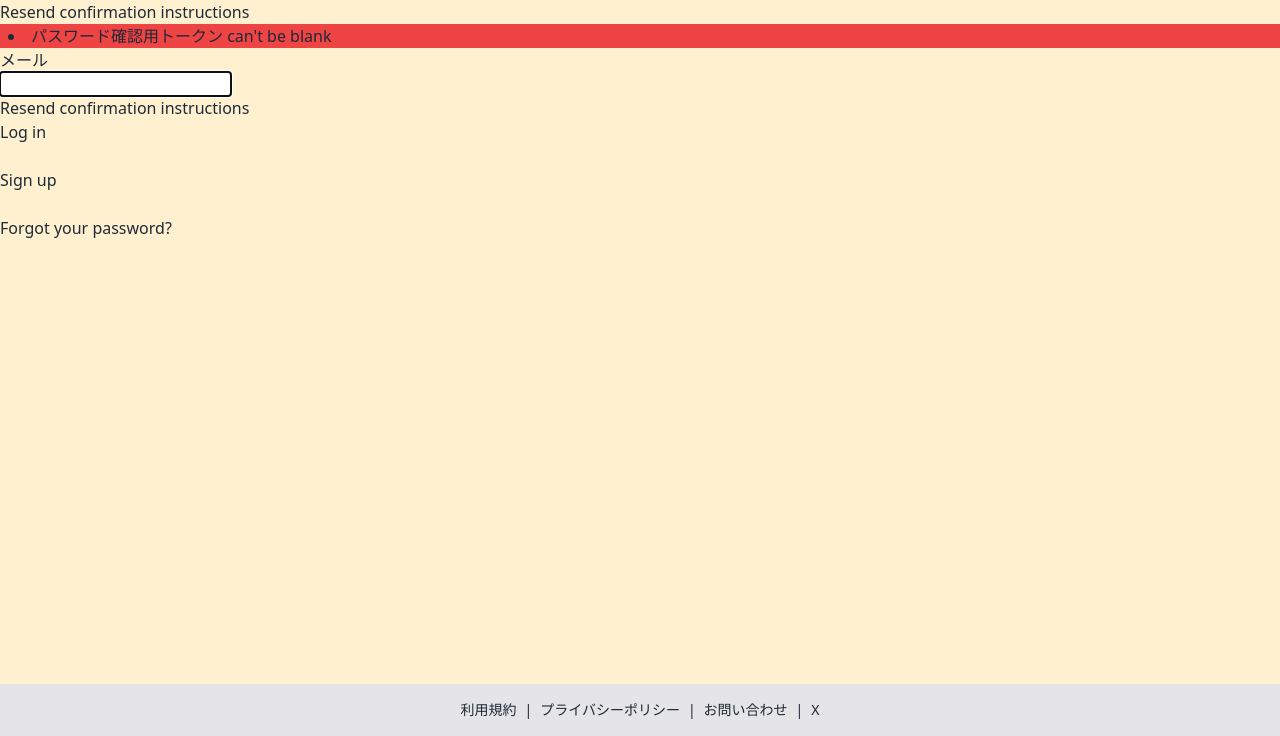
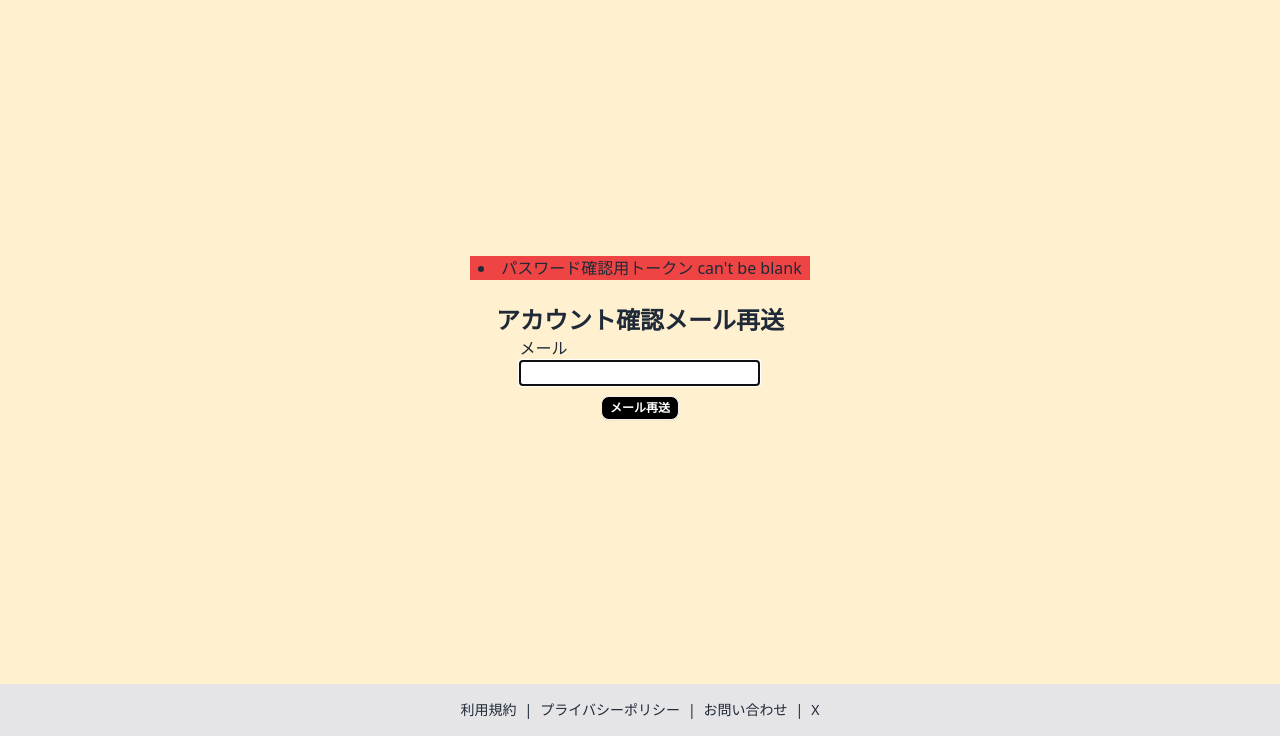
Before and after one commit to nakamura-yosuke-44/animemo, a Rails app: page /users/confirmation in a window 1280 px wide. Shown: the part 64-800 px from the top of the page. Run offline with Rails 7, Linux system fonts and the light colour scheme; style sheets or scripts are compiled from the project's sources.

Commit message:
Add: ユーザー作成ページに、プライバシーポリシーと利用規約に同意を求めるチェックボックスを追加 アカウント認証時に送信するメール本文を編集 メールアドレス確認ページを編集（認証済みかどうかで内容を分岐） メール認証の期限を設定 devise関連で送信するメールのfromを変更 deviseの翻訳内容を追加・修正　#7

```diff
--- a/app/views/devise/confirmations/new.html.erb
+++ b/app/views/devise/confirmations/new.html.erb
@@ -1,16 +1,26 @@
-<h2>Resend confirmation instructions</h2>
-
-<%= form_for(resource, as: resource_name, url: confirmation_path(resource_name), html: { method: :post }) do |f| %>
-  <%= render "devise/shared/error_messages", resource: resource %>
-
-  <div class="field">
-    <%= f.label :email %><br />
-    <%= f.email_field :email, autofocus: true, autocomplete: "email", value: (resource.pending_reconfirmation? ? resource.unconfirmed_email : resource.email) %>
-  </div>
-
-  <div class="actions">
-    <%= f.submit "Resend confirmation instructions" %>
-  </div>
-<% end %>
-
-<%= render "devise/shared/links" %>
+<div class="flex-grow flex flex-col items-center justify-center">
+  <%= form_for(resource, as: resource_name, url: confirmation_path(resource_name), html: { method: :post }) do |f| %>
+    <%= render "devise/shared/error_messages", resource: resource %>
+    <br>
+    <div class="flex flex-col items-center justify-center">
+        <% if resource.try(:confirmed_at?) %>
+          <%= link_to 'ログイン', new_user_session_path, class: "text-lg px-8 hover:text-gray-500" %>
+        <% else %>
+          <div class="text-2xl font-bold">
+            <%= t('.resend_confirmation_instructions') %>
+          </div>
+          <div class="field mb-2">
+            <div>
+              <%= f.label :email %>
+            </div>
+            <%= f.email_field :email, autofocus: true, autocomplete: "email", value: (resource.pending_reconfirmation? ? resource.unconfirmed_email : resource.email), class: "border border-[#0d0015] pl-2" %>
+          </div>
+          <div class="text-center">
+            <div class="field mb-2 actions btn btn-xs bg-black text-white">
+              <%= f.submit t('.resend') %>
+            </div>
+          </div>
+        <% end %>
+    </div>
+  <% end %>
+</div>
--- a/app/views/devise/mailer/confirmation_instructions.html.erb
+++ b/app/views/devise/mailer/confirmation_instructions.html.erb
@@ -1,5 +1,5 @@
-<p>Welcome <%= @email %>!</p>
+<p><%= t('.greeting', recipient: @email) %></p>
 
-<p>You can confirm your account email through the link below:</p>
+<p><%= t('.instruction') %></p>
 
-<p><%= link_to 'Confirm my account', confirmation_url(@resource, confirmation_token: @token) %></p>
+<p><%= link_to t('.action'), confirmation_url(@resource, confirmation_token: @token) %></p>
--- a/app/views/devise/registrations/new.html.erb
+++ b/app/views/devise/registrations/new.html.erb
@@ -30,6 +30,11 @@
         <%= f.password_field :password_confirmation, autocomplete: "new-password", class: "border border-[#0d0015] pl-2" %>
       </div>
 
+      <div class="flex">
+        <%= f.check_box :agreement_terms, :as => :boolean, checked:false, class: "checkbox_check" %>
+        <a href="#">利用規約</a>と<a href="#">プライバシーポリシー</a>に同意
+      </div>
+
       <div class="text-center">
         <div class="field mb-2 actions btn btn-xs bg-black text-white">
           <%= f.submit t('.registration') %>
--- a/config/initializers/devise.rb
+++ b/config/initializers/devise.rb
@@ -24,7 +24,7 @@ Devise.setup do |config|
   # Configure the e-mail address which will be shown in Devise::Mailer,
   # note that it will be overwritten if you use your own mailer class
   # with default "from" parameter.
-  config.mailer_sender = 'please-change-me-at-config-initializers-devise@example.com'
+  config.mailer_sender = 'info@kodoguru.com'
 
   # Configure the class responsible to send e-mails.
   # config.mailer = 'Devise::Mailer'
@@ -151,7 +151,7 @@ Devise.setup do |config|
   # their account can't be confirmed with the token any more.
   # Default is nil, meaning there is no restriction on how long a user can take
   # before confirming their account.
-  # config.confirm_within = 3.days
+  config.confirm_within = Rails.env.test? ? 1.second : 24.hours
 
   # If true, requires any email changes to be confirmed (exactly the same way as
   # initial account confirmation) to be applied. Requires additional unconfirmed_email
--- a/config/locales/devise/devise.views.ja.yml
+++ b/config/locales/devise/devise.views.ja.yml
@@ -28,6 +28,7 @@ ja:
         name: 名前
         role: 権限
         id: ID
+        agreement_terms: 利用規約とプライバシーポリシー
     models:
       user: ユーザー
   devise:
@@ -55,7 +56,7 @@ ja:
       confirmation_instructions:
         action: メールアドレスの確認
         greeting: "こんにちは、%{recipient}様"
-        instruction: 以下のリンクをクリックし、メールアドレスの確認手続を完了させてください。
+        instruction: 以下のリンクをクリックし、メールアドレスの確認手続を完了させてください。期限は24時間です。
         subject: メールアドレスの確認
       email_changed:
         greeting: こんにちは、%{recipient}様。
@@ -141,8 +142,9 @@ ja:
       unlocked: アカウントをロック解除しました。
   errors:
     messages:
+      accepted: に同意してください。
       already_confirmed: は既に登録済みです。ログインしてください。
-      confirmation_period_expired: の期限が切れました。%{period} までに確認する必要があります。 新しくリクエストしてください。
+      confirmation_period_expired: の認証期限が切れています。新しくリクエストしてください。
       expired: の有効期限が切れました。新しくリクエストしてください。
       not_found: は見つかりませんでした。
       not_locked: はロックされていません。
```
